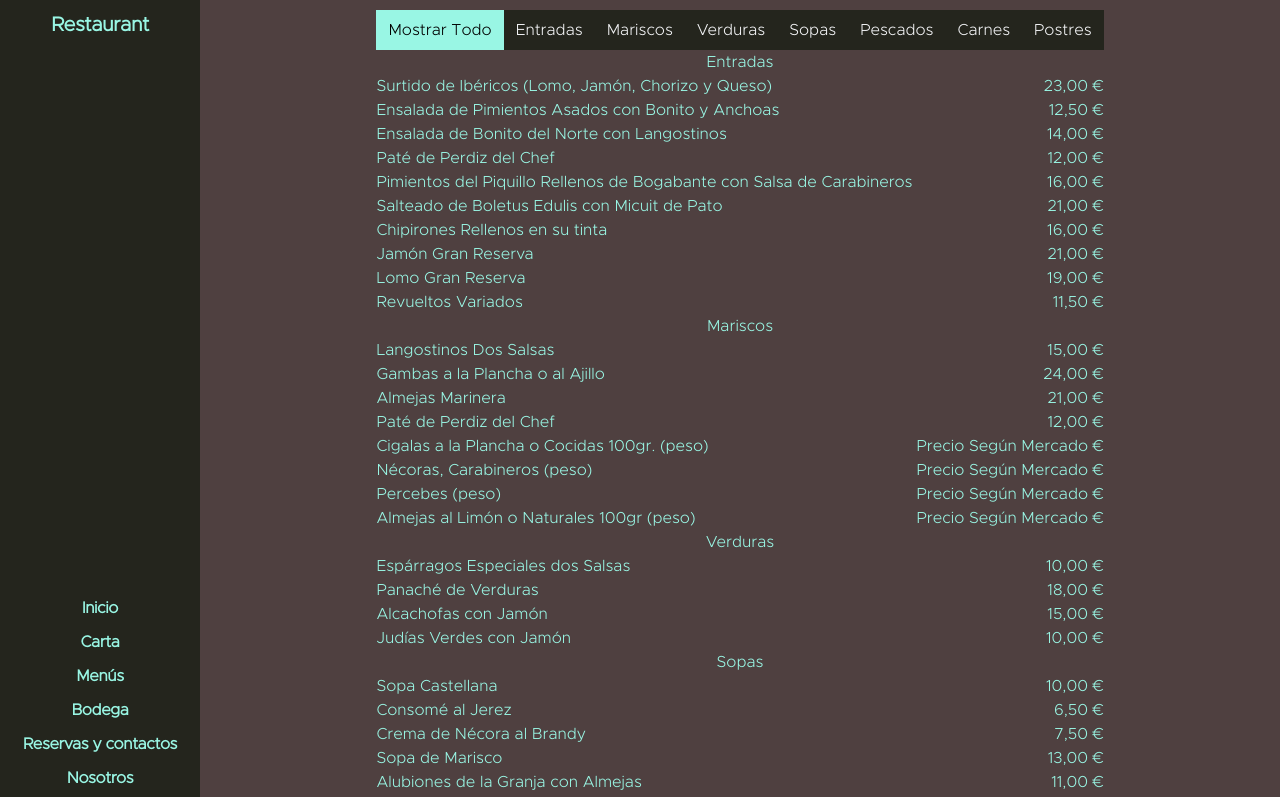
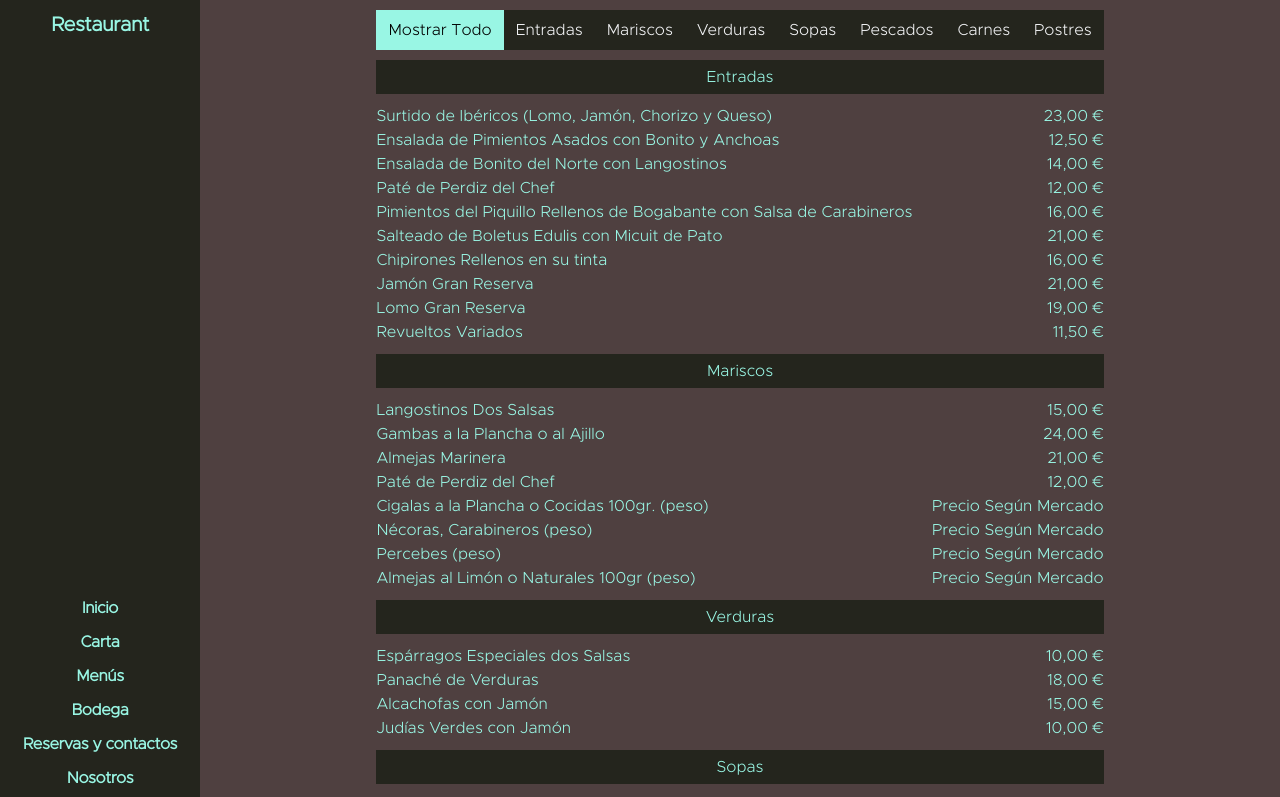
Before and after one commit to karlox3780/restaurant, a React (Create React App) app: page /menu in a window 1280 px wide. Shown: the top 797 px of the page. Built offline with nearby package versions, Linux system fonts and the light colour scheme; what tailwindcss-animated would draw is missing.

Commit message:
Cambio en los datos de la carta

```diff
--- a/src/pages/MenuPage/MenuPage.jsx
+++ b/src/pages/MenuPage/MenuPage.jsx
@@ -36,11 +36,11 @@ function MenuPage() {
                             Menu.map(item => {
                                 return (
                                     <>
-                                        <h1 className="">{item.name}</h1>
+                                        <h1 className="bg-[#24251D] py-[5px] my-[10px]">{item.name}</h1>
                                         {
                                             item.items.map(plate => {
                                                 return (
-                                                    <p className='flex justify-between'><span>{plate.name}</span><span>{plate.price} €</span></p>
+                                                    <p className='flex justify-between'><span>{plate.name}</span><span>{plate.price} {plate.price === "Precio Según Mercado" ? "" : "€"}</span></p>
                                                 )
                                             })
                                         }
@@ -53,7 +53,7 @@ function MenuPage() {
                         Menu.map(item => {
                             return (
                                 <div className="tab w-full h-fit top-0">
-                                    <h1 className="">{item.name}</h1>
+                                    <h1 className="bg-[#24251D] py-[5px] my-[10px]">{item.name}</h1>
                                     {
                                         item.items.map(plate => {
                                             return (
```
